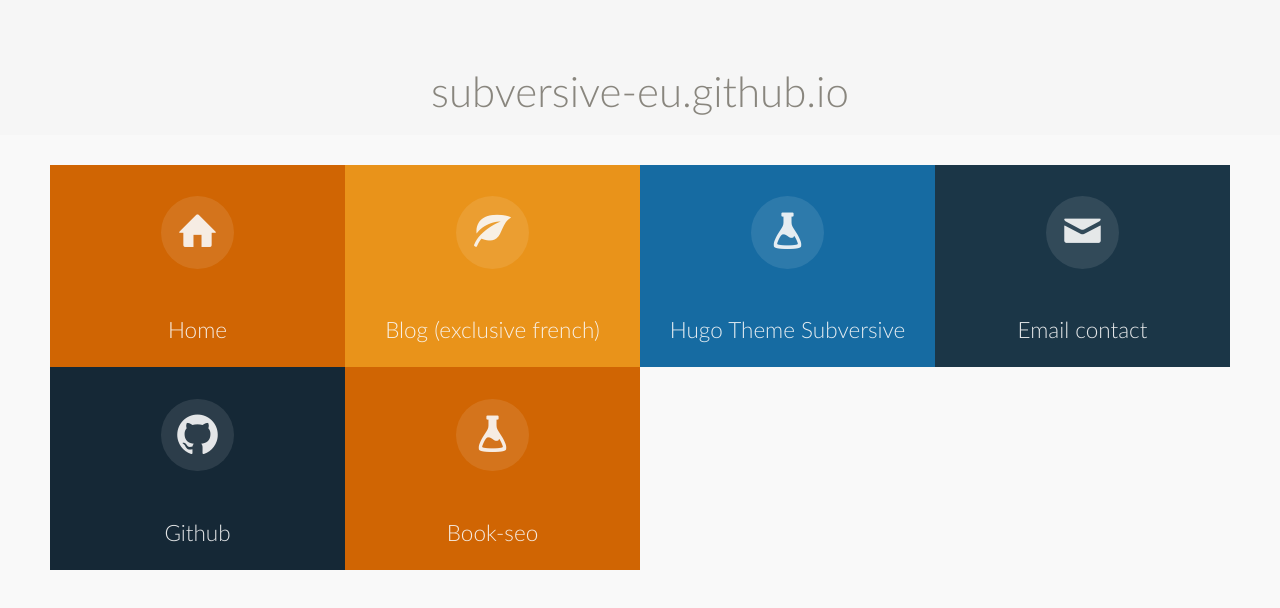
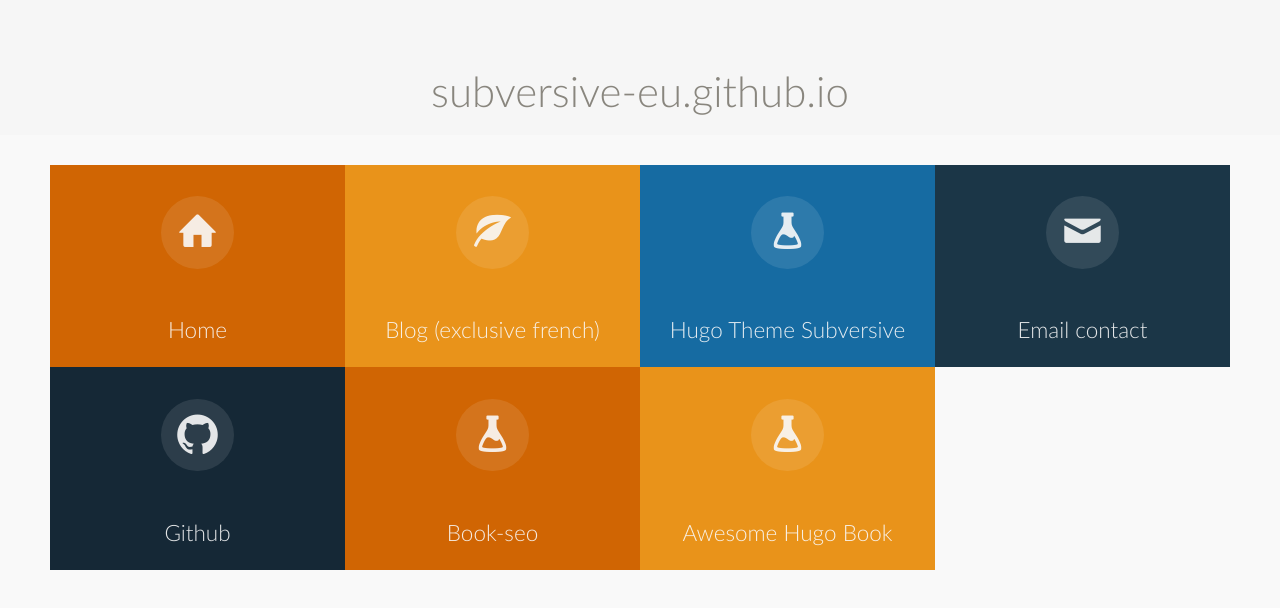
Before and after one commit to subversive-eu/subversive-eu.github.io, a plain HTML site: page index.html in a window 1280 px wide. Drawn offline with Linux system fonts and the light colour scheme; files whose address does not match are found by name.

Commit message:
+hugo-book-awesome

```diff
--- a/index.html
+++ b/index.html
@@ -4,7 +4,7 @@
 		<meta charset="UTF-8" />
 		<meta http-equiv="X-UA-Compatible" content="IE=edge,chrome=1">
 		<meta name="viewport" content="width=device-width, initial-scale=1.0">
-		<title>Hi there! - Subversive Home</title>
+		<title>Bonjour! Subversive Homepage</title>
 		<meta name="description" content="Personal site of Subversive-eu" />
     <link rel="icon" href="images/icon.png" type="image/png">
 		<link rel="stylesheet" type="text/css" href="css/fonts.css?rv=20170910.1616" />
@@ -85,6 +85,14 @@
 								<span>Book-seo</span>
 							</a>
 						</li>
+						<li>
+							<a href="https://awesome-hugo-book.netlify.app/">
+								<span class="icon">
+									<i aria-hidden="true" class="icon-lab"></i>
+								</span>
+								<span>Awesome Hugo Book</span>
+							</a>
+						</li>
 					</ul>
 				</nav>
 			</div>
```
Also changed, not shown: robots.txt, 1 other file.
